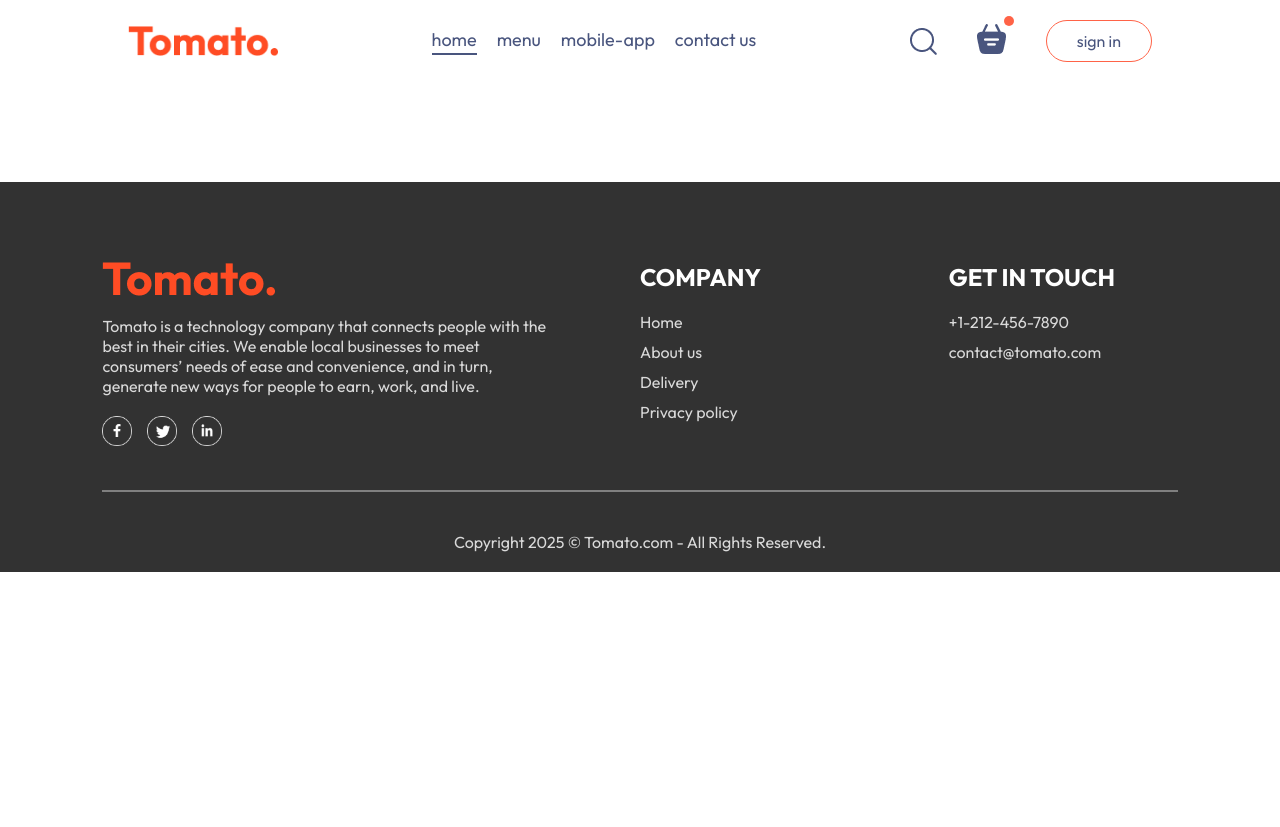
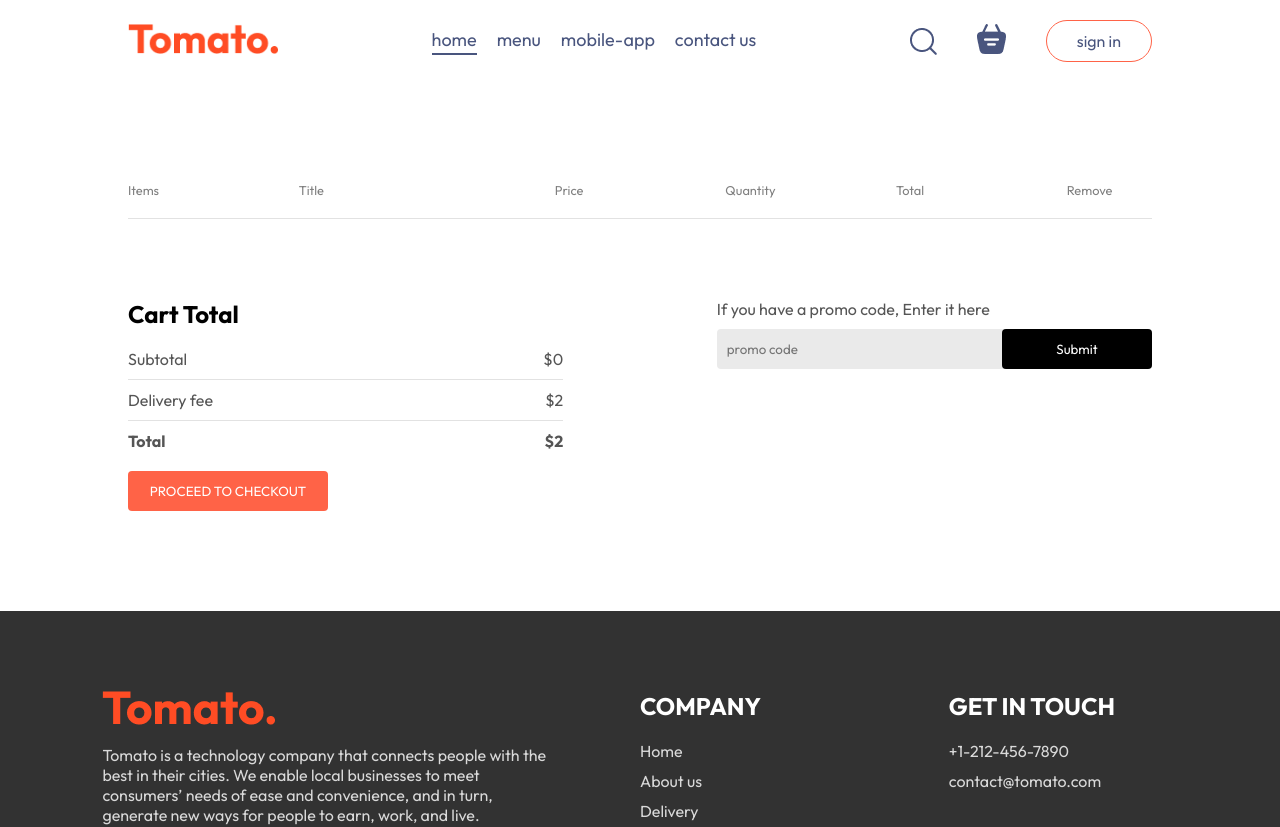
Before and after one commit to CalebM7/food-del-frontend, a React (Vite) app: page /cart in a window 1280 px wide. Shown: the top 827 px of the page. Before the commit the page ends 800 px from the top, so only its background shows below. Built offline with nearby package versions, Linux system fonts and the light colour scheme.

Commit message:
Refactor Cart and Navbar components; implement cart functionality and styling

```diff
--- a/src/App.jsx
+++ b/src/App.jsx
@@ -17,7 +17,7 @@
         <Navbar setShowLogin={setShowLogin}/>
         <Routes>
           <Route path="/" element={<Home />} />
-          <Route path="card" element={<Cart />} />
+          <Route path="cart" element={<Cart />} />
           <Route path="/order" element={<PlaceOrder />} />
         </Routes>
       </div>
--- a/src/components/Navbar/Navbar.jsx
+++ b/src/components/Navbar/Navbar.jsx
@@ -1,14 +1,19 @@
-import React, { useState } from 'react';
+import React, { useContext, useState } from 'react';
 import './Navbar.css';
 import { assets } from '../../assets/frontend_assets/assets';
 import { Link } from 'react-router-dom';
+import { StoreContext } from '../../context/StoreContext';
 
 const Navbar = ({ setShowLogin }) => {
   const [menu, setMenu] = useState('home');
 
+  const { getTotalCartAmount } = useContext(StoreContext);
+
   return (
     <div className="navbar">
-      <img src={assets.logo} alt="" className="logo" />
+      <Link to="/">
+        <img src={assets.logo} alt="" className="logo" />
+      </Link>
       <ul className="navbar-menu">
         <Link
           to="/"
@@ -42,8 +47,10 @@
       <div className="navbar-right">
         <img src={assets.search_icon} alt="" />
         <div className="navbar-search-icon">
-          <img src={assets.basket_icon} alt="" />
-          <div className="dot"></div>
+          <Link to="/cart">
+            <img src={assets.basket_icon} alt="" />
+          </Link>
+          <div className={getTotalCartAmount() === 0 ? '' : 'dot'}></div>
         </div>
         <button onClick={() => setShowLogin(true)}>sign in</button>
       </div>
--- a/src/context/StoreContext.jsx
+++ b/src/context/StoreContext.jsx
@@ -4,32 +4,38 @@
 export const StoreContext = createContext(null);
 
 const StoreContextProvider = (props) => {
-
   const [cartItems, setCartItems] = useState({});
 
   const addToCart = (itemId) => {
     if (!cartItems[itemId]) {
-      setCartItems((prev) => ({...prev, [itemId]:1}))
+      setCartItems((prev) => ({ ...prev, [itemId]: 1 }));
+    } else {
+      setCartItems((prev) => ({ ...prev, [itemId]: prev[itemId] + 1 }));
     }
-    else {
-      setCartItems((prev) => ({...prev, [itemId]: prev[itemId] + 1}));
-    }
-  }
+  };
 
   const removeFromCart = (itemId) => {
-    setCartItems((prev) => ({...prev, [itemId]: prev[itemId] - 1}));
-  }
+    setCartItems((prev) => ({ ...prev, [itemId]: prev[itemId] - 1 }));
+  };
 
-  useEffect(() => {
-    console.log(cartItems);
-  }, [cartItems])
+  const getTotalCartAmount = () => {
+    let totalAmount = 0;
+    for (const item in cartItems) {
+      if (cartItems[item] > 0) {
+        let itemInfo = food_list.find((product) => product._id === item);
+        totalAmount += itemInfo.price * cartItems[item];
+      }
+    }
+    return totalAmount;
+  };
 
   const contextValue = {
     food_list,
     cartItems,
     setCartItems,
     addToCart,
-    removeFromCart
+    removeFromCart,
+    getTotalCartAmount
   };
 
   return (
--- a/src/pages/Cart/Cart.css
+++ b/src/pages/Cart/Cart.css
@@ -0,0 +1,107 @@
+.cart {
+  margin-top: 100px;
+}
+
+.cart-items-title {
+  display: grid;
+  grid-template-columns: 1fr 1.5fr 1fr 1fr 1fr 0.5fr;
+  align-items: center;
+  color: gray;
+  font-size: max(1vw, 12px);
+}
+
+.cart-items-item {
+  margin: 10px 0;
+  color: black;
+}
+
+.cart-items-item img{
+  width: 50px
+}
+
+.cart hr {
+  height: 1px;
+  background-color: #e2e2e2;
+  border: none;
+}
+
+.cart-items-item .cross {
+  cursor: pointer
+}
+
+.cart-bottom {
+  margin-top: 80px;
+  display: flex;
+  justify-content: space-between;
+  gap: max(12vw, 20px);
+}
+
+.cart-total {
+  flex: 1;
+  display:  flex;
+  flex-direction: column;
+  gap: 20px;
+}
+
+.cart-total-details {
+  display: flex;
+  justify-content: space-between;
+  color: #555;
+}
+
+.cart-total hr {
+  margin: 10px 0;
+}
+
+.cart-total button {
+  border: none;
+  color: white;
+  background-color: tomato;
+  width: max(15vw, 200px);
+  padding: 12px 0;
+  border-radius: 4px;
+  cursor: pointer;
+}
+
+.cart-promocode {
+  flex: 1;
+}
+
+.cart-promocode p{
+  color: #555;
+}
+
+.cart-promocode-input {
+  margin-top: 10px;
+  display: flex;
+  justify-content: space-between;
+  align-items: center;
+  background-color: #eaeaea;
+  border-radius: 4px;
+}
+
+.cart-promocode-input input {
+  background: transparent;
+  border: none;
+  outline: none;
+  padding-left: 10px;
+}
+
+.cart-promocode-input button {
+  width: max(10vw, 150px);
+  padding: 12px 5px;
+  background-color: black;
+  color: white;
+  border: none;
+  border-radius: 4px;
+}
+
+@media (max-width:750px) {
+  .cart-bottom {
+    flex-direction: column-reverse;
+  }
+
+  .cart-promocode {
+    justify-content: start;
+  }
+}
--- a/src/pages/Cart/Cart.jsx
+++ b/src/pages/Cart/Cart.jsx
@@ -1,12 +1,79 @@
-import React from 'react'
-import './Cart.css'
+import React, { useContext } from 'react';
+import './Cart.css';
+import { StoreContext } from '../../context/StoreContext';
+import { useNavigate } from 'react-router-dom';
 
 const Cart = () => {
+  const { cartItems, food_list, removeFromCart, getTotalCartAmount } = useContext(StoreContext);
+
+  const navigate = useNavigate();
+
   return (
-    <div>
+    <div className="cart">
+      <div className="cart-items">
+        <div className="cart-items-title">
+          <p>Items</p>
+          <p>Title</p>
+          <p>Price</p>
+          <p>Quantity</p>
+          <p>Total</p>
+          <p>Remove</p>
+        </div>
+        <br />
+        <hr />
+        {food_list.map((item, index) => {
+          if (cartItems[item._id] > 0) {
+            return (
+              <div>
+                <div className="cart-items-title cart-items-item">
+                  <img src={item.image} alt="" />
+                  <p>{item.name}</p>
+                  <p>${item.price}</p>
+                  <p>{cartItems[item._id]}</p>
+                  <p>${item.price * cartItems[item._id]}</p>
+                  <p onClick={() => removeFromCart(item._id)} className="cross">
+                    x
+                  </p>
+                </div>
+                <hr />
+              </div>
+            );
+          }
+        })}
+      </div>
+      <div className="cart-bottom">
+        <div className="cart-total">
+          <h2>Cart Total</h2>
+          <div>
+            <div className="cart-total-details">
+              <p>Subtotal</p>
+              <p>${getTotalCartAmount()}</p>
+            </div>
+            <hr />
+            <div className="cart-total-details">
+              <p>Delivery fee</p>
+              <p>${2}</p>
+            </div>
+            <hr />
+            <div className="cart-total-details">
+              <b>Total</b>
+              <b>${getTotalCartAmount() + 2}</b>
+            </div>
+          </div>
+          <button onClick={() => navigate('/order')}>PROCEED TO CHECKOUT</button>
+        </div>
+        <div className="cart-promocode">
+          <div>
+            <p>If you have a promo code, Enter it here</p>
+            <div className='cart-promocode-input'>
+              <input type="text" placeholder="promo code" />
+              <button>Submit</button>
+            </div>
+          </div>
+        </div>
+      </div>
+    </div>
+  );
+};
 
-    </div>
-  )
-}
-
-export default Cart
+export default Cart;
```
